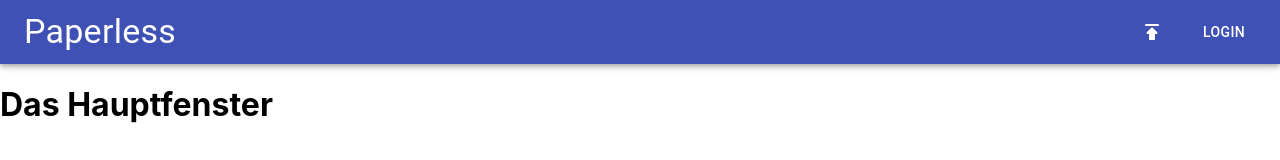
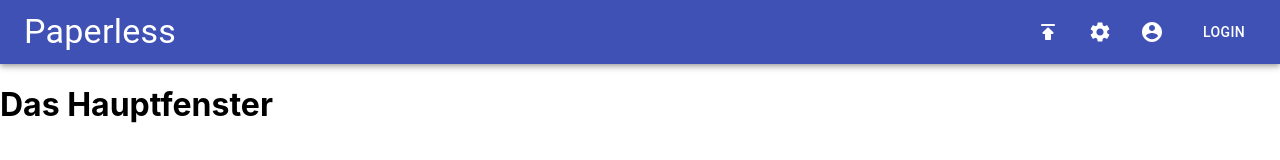
Before and after one commit to TomBuilder/paperless-react, a React (Create React App) app: page / in a window 1280 px wide. Shown: the top 160 px of the page. Built offline with nearby package versions, Linux system fonts and the light colour scheme.

Commit message:
Weiter am NaviagtionBar

```diff
--- a/public/index.html
+++ b/public/index.html
@@ -24,7 +24,7 @@
       work correctly both with client-side routing and a non-root public URL.
       Learn how to configure a non-root public URL by running `npm run build`.
     -->
-    <title>React App</title>
+    <title>Paperless</title>
   </head>
   <body>
     <noscript>You need to enable JavaScript to run this app.</noscript>
--- a/src/components/navigation-bar.tsx
+++ b/src/components/navigation-bar.tsx
@@ -5,13 +5,16 @@ import Toolbar from '@material-ui/core/Toolbar';
 import Typography from '@material-ui/core/Typography';
 import Button from '@material-ui/core/Button';
 import IconButton from '@material-ui/core/IconButton';
+import Tooltip from '@material-ui/core/Tooltip';
 import PublishIcon from '@material-ui/icons/PublishRounded';
+import AccountIcon from '@material-ui/icons/AccountCircle';
+import SettingsIcon from '@material-ui/icons/Settings';
 
 const useStyles = makeStyles((theme) => ({
   root: {
     flexGrow: 1,
   },
-  uploadButton: {
+  iconButton: {
     marginRight: theme.spacing(2),
   },
   title: {
@@ -29,10 +32,24 @@ const NavigationBar: React.FC = () => {
           <Typography variant="h4" className={classes.title}>
             Paperless
           </Typography>
-          <IconButton edge="start" className={classes.uploadButton} color="inherit" aria-label="upload">
-            <PublishIcon />
-          </IconButton>
-          <Button color="inherit">Login</Button>
+          <Tooltip title="Dokument hochladen">
+            <IconButton edge="start" className={classes.iconButton} color="inherit" aria-label="upload">
+              <PublishIcon />
+            </IconButton>
+          </Tooltip>
+          <Tooltip title="Einstellungen">
+            <IconButton edge="start" className={classes.iconButton} color="inherit" aria-label="upload">
+              <SettingsIcon />
+            </IconButton>
+          </Tooltip>
+          <Tooltip title="Benutzerkonto">
+            <IconButton edge="start" className={classes.iconButton} color="inherit" aria-label="upload">
+              <AccountIcon />
+            </IconButton>
+          </Tooltip>
+          <Tooltip title="Anmeldung">
+            <Button color="inherit">Login</Button>
+          </Tooltip>
         </Toolbar>
       </AppBar>
     </div>
```
Also changed, not shown: package.json (line endings or trailing spaces), 1 other file (tests, documents, lock files or other folders).
